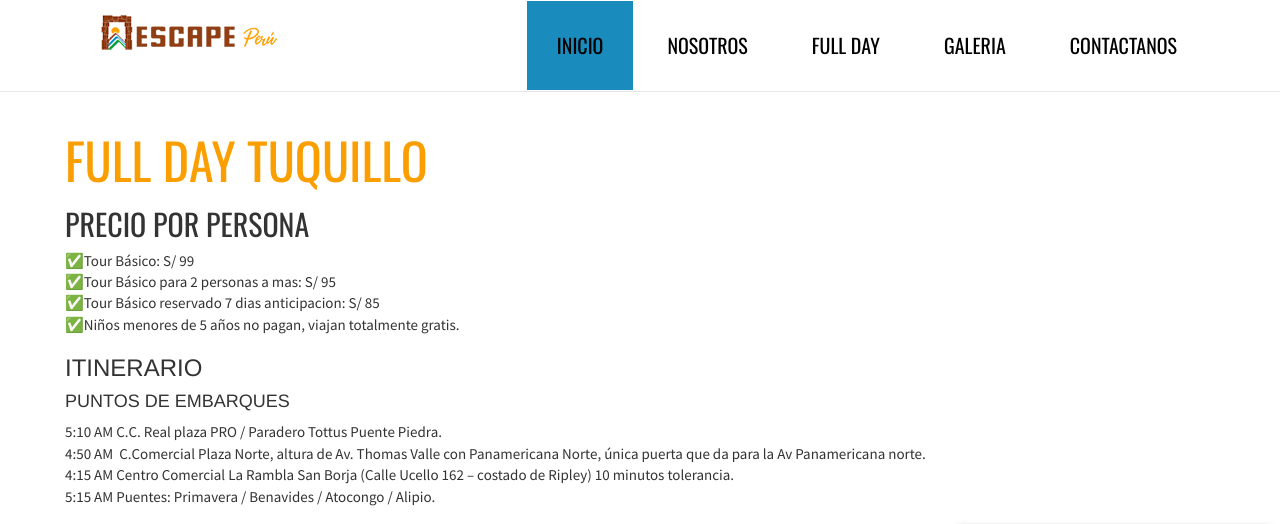
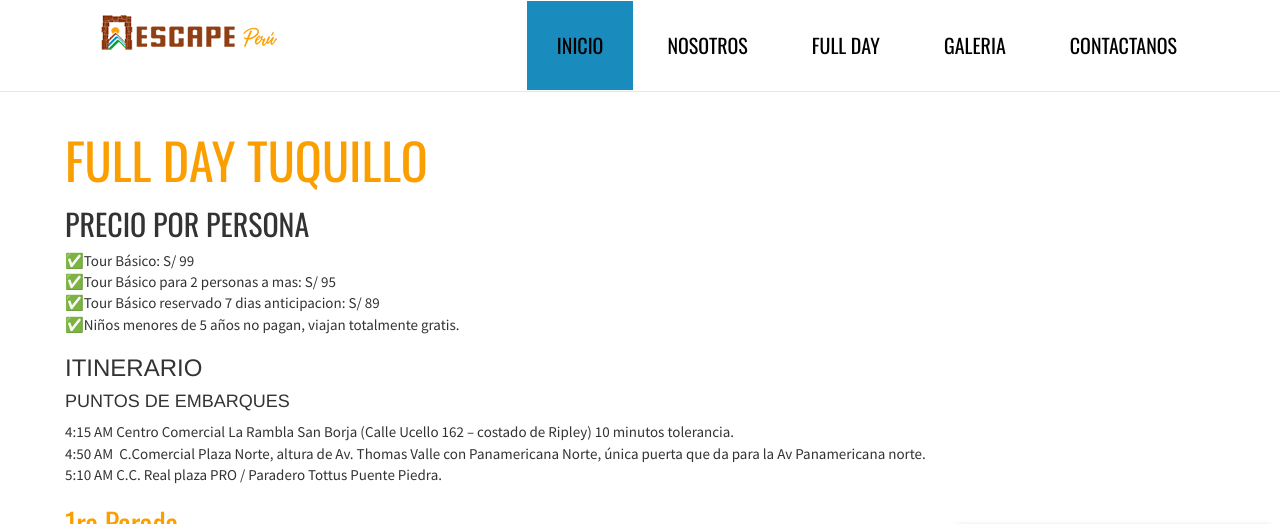
Before and after one commit to TurismoPeruano/Escaperutour, a plain HTML site: page tuquillo.html in a window 1280 px wide. Shown: the top 524 px of the page. Drawn offline with nearby package versions, Linux system fonts and the light colour scheme.

Commit message:
Update tuquillo.html

```diff
--- a/tuquillo.html
+++ b/tuquillo.html
@@ -113,7 +113,7 @@
         <li>✅Tour Básico: S/ 99
         </li>
         <li>✅Tour Básico para 2 personas a mas: S/ 95</li>
-        <li>✅Tour Básico reservado 7 dias anticipacion: S/ 85 </li>
+        <li>✅Tour Básico reservado 7 dias anticipacion: S/ 89 </li>
         <li>✅Niños menores de 5 años no pagan, viajan totalmente gratis.
         </li>
       </ul>
@@ -122,13 +122,12 @@
       </h3>
       <h4>PUNTOS DE EMBARQUES</h4>
       <ul>
-          <li> 5:10 AM C.C. Real plaza PRO / Paradero Tottus Puente Piedra.</li>
+          <li> 4:15 AM Centro Comercial La Rambla San Borja (Calle Ucello 162 – costado de Ripley) 10 minutos tolerancia.</li>
           <li>4:50 AM  C.Comercial Plaza Norte, altura de Av. Thomas Valle con Panamericana Norte, única puerta que da para la Av Panamericana norte.
           </li>
-          <li>4:15 AM Centro Comercial La Rambla San Borja (Calle Ucello 162 – costado de Ripley) 10 minutos tolerancia.
+          <li>5:10 AM C.C. Real plaza PRO / Paradero Tottus Puente Piedra.
           </li>
-          <li>5:15 AM Puentes: Primavera / Benavides / Atocongo / Alipio.
-          </li>
+
       </ul>
       <div class="paradas" id="paradas">
       <h5> 1ra Parada</h5>
```
